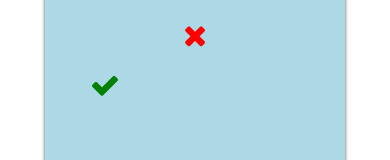
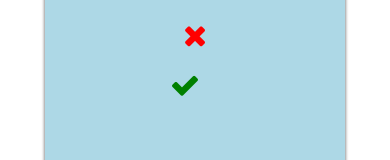
Before and after one commit to nikhiltony26/SwipeAnimation_APP, a React Native app: screen / in a window 390 px wide. Shown: the part 352-512 px from the top of the page. Built offline with nearby package versions, Linux system fonts and the light colour scheme.

Commit message:
resync auto-sync

```diff
--- a/App.js
+++ b/App.js
@@ -70,7 +70,7 @@ const Card = ({ backgroundColor, index, onSwipe }) => {
       >
         {/* Card content here */}
         <Icon name="times" size={30} color="red" style={[styles.icon, { left: 0, top: 0 }]} />
-        <Icon name="check" size={30} color="green" style={[styles.icon, { right: 90, top: 20 }]} />
+        <Icon name="check" size={30} color="green" style={[styles.icon, { right: 10, top: 20 }]} />
       </Animated.View>
     </Animated.View>
   );
```
